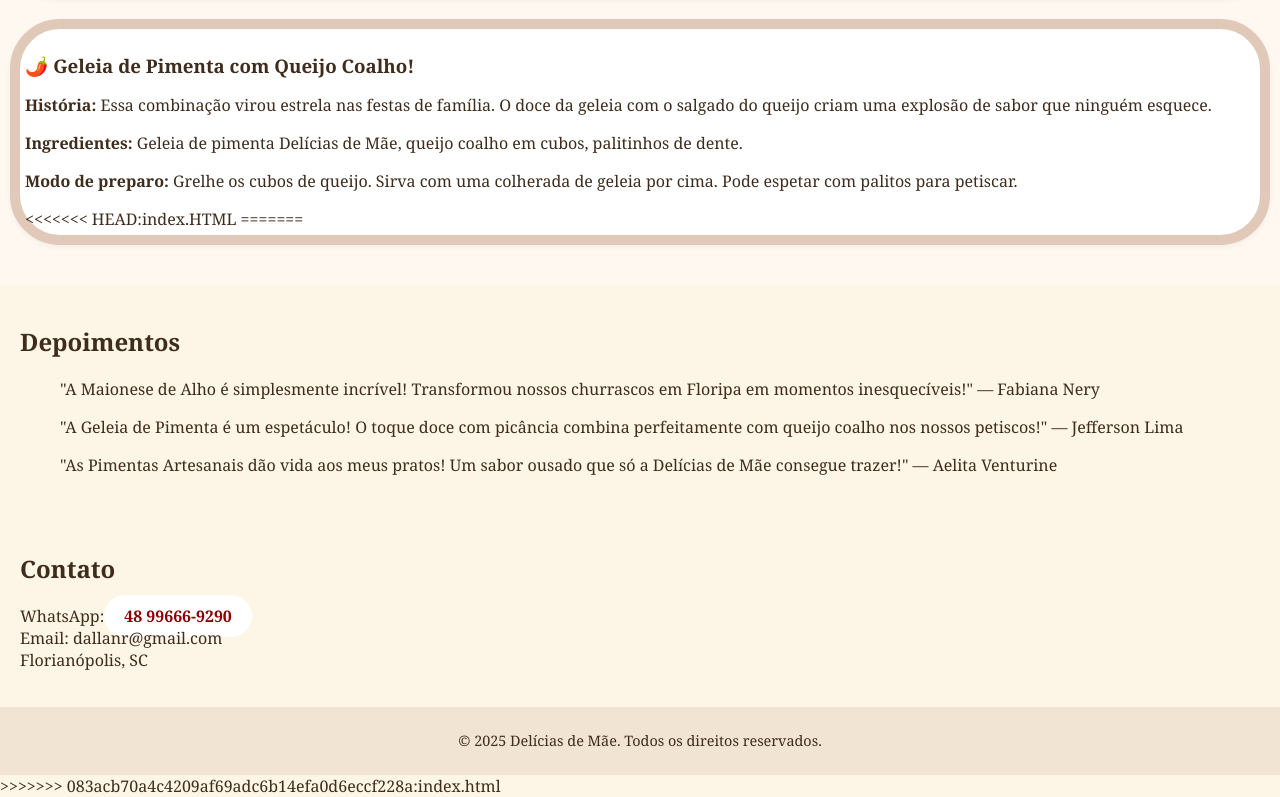
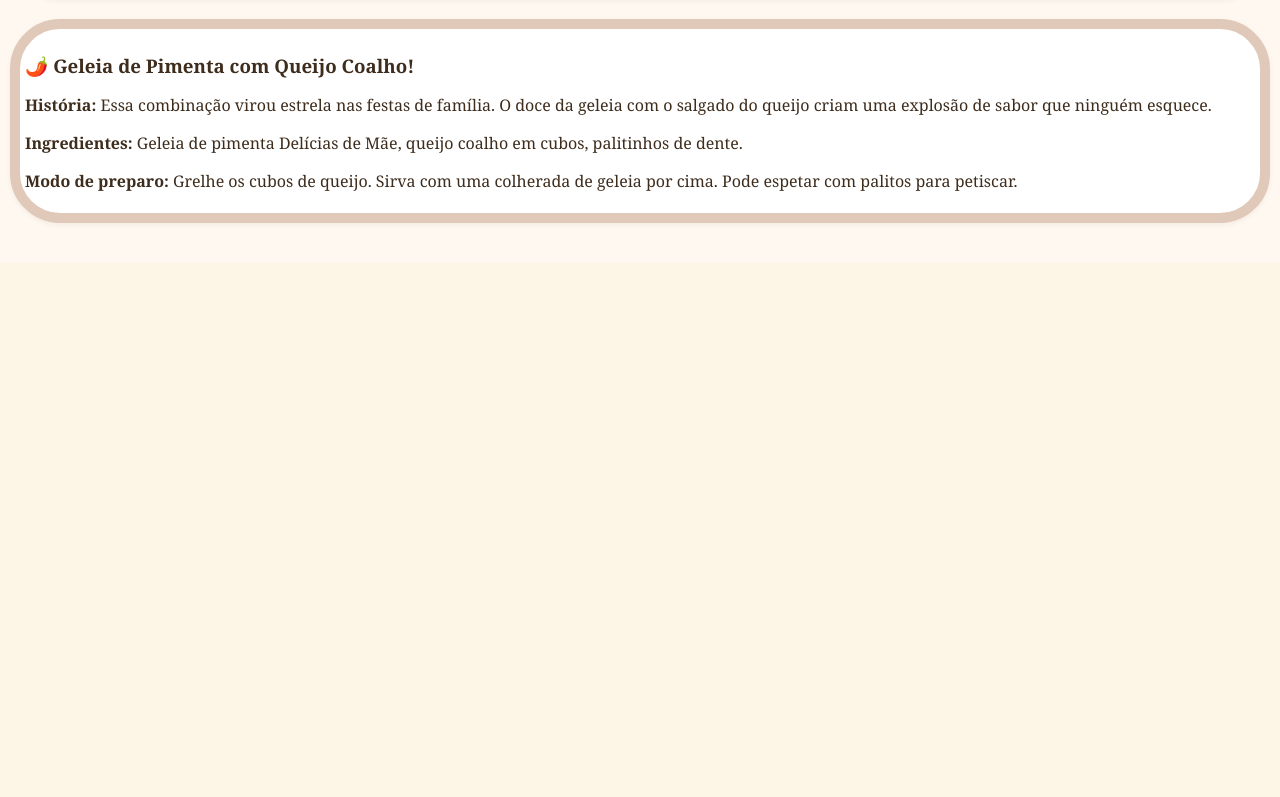
Before and after one commit to Dallan99/SITE-DELICIAS-DE-MAE, a plain HTML site: page index.html in a window 1280 px wide. Shown: the part 1527-2324 px from the top of the page. After the commit the page ends 1790 px from the top, so only its background shows below. Drawn offline with Linux system fonts and the light colour scheme.

Commit message:
index.html

```diff
--- a/index.html
+++ b/index.html
@@ -84,28 +84,3 @@
       <p><strong>História:</strong> Essa combinação virou estrela nas festas de família. O doce da geleia com o salgado do queijo criam uma explosão de sabor que ninguém esquece.</p>
       <p><strong>Ingredientes:</strong> Geleia de pimenta Delícias de Mãe, queijo coalho em cubos, palitinhos de dente.</p>
       <p><strong>Modo de preparo:</strong> Grelhe os cubos de queijo. Sirva com uma colherada de geleia por cima. Pode espetar com palitos para petiscar.</p>
-<<<<<<< HEAD:index.HTML
-=======
-    </div>
-  </section>
-
-  <section id="depoimentos">
-    <h2>Depoimentos</h2>
-    <blockquote>"A Maionese de Alho é simplesmente incrível! Transformou nossos churrascos em Floripa em momentos inesquecíveis!" — Fabiana Nery</blockquote>
-    <blockquote>"A Geleia de Pimenta é um espetáculo! O toque doce com picância combina perfeitamente com queijo coalho nos nossos petiscos!" — Jefferson Lima</blockquote>
-    <blockquote>"As Pimentas Artesanais dão vida aos meus pratos! Um sabor ousado que só a Delícias de Mãe consegue trazer!" — Aelita Venturine</blockquote>
-  </section>
-
-  <section id="contato">
-    <h2>Contato</h2>
-    <p>WhatsApp:<a href="https://wa.me/+5548996669290?text=Quero%20fazer%20um%20pedido!" class="btn">48 99666-9290</a><br>
-       Email: dallanr@gmail.com<br>
-       Florianópolis, SC</p>
-  </section>
-
-  <footer>
-    <p>© 2025 Delícias de Mãe. Todos os direitos reservados.</p>
-  </footer>
-</body>
-</html>
->>>>>>> 083acb70a4c4209af69adc6b14efa0d6eccf228a:index.html
```
